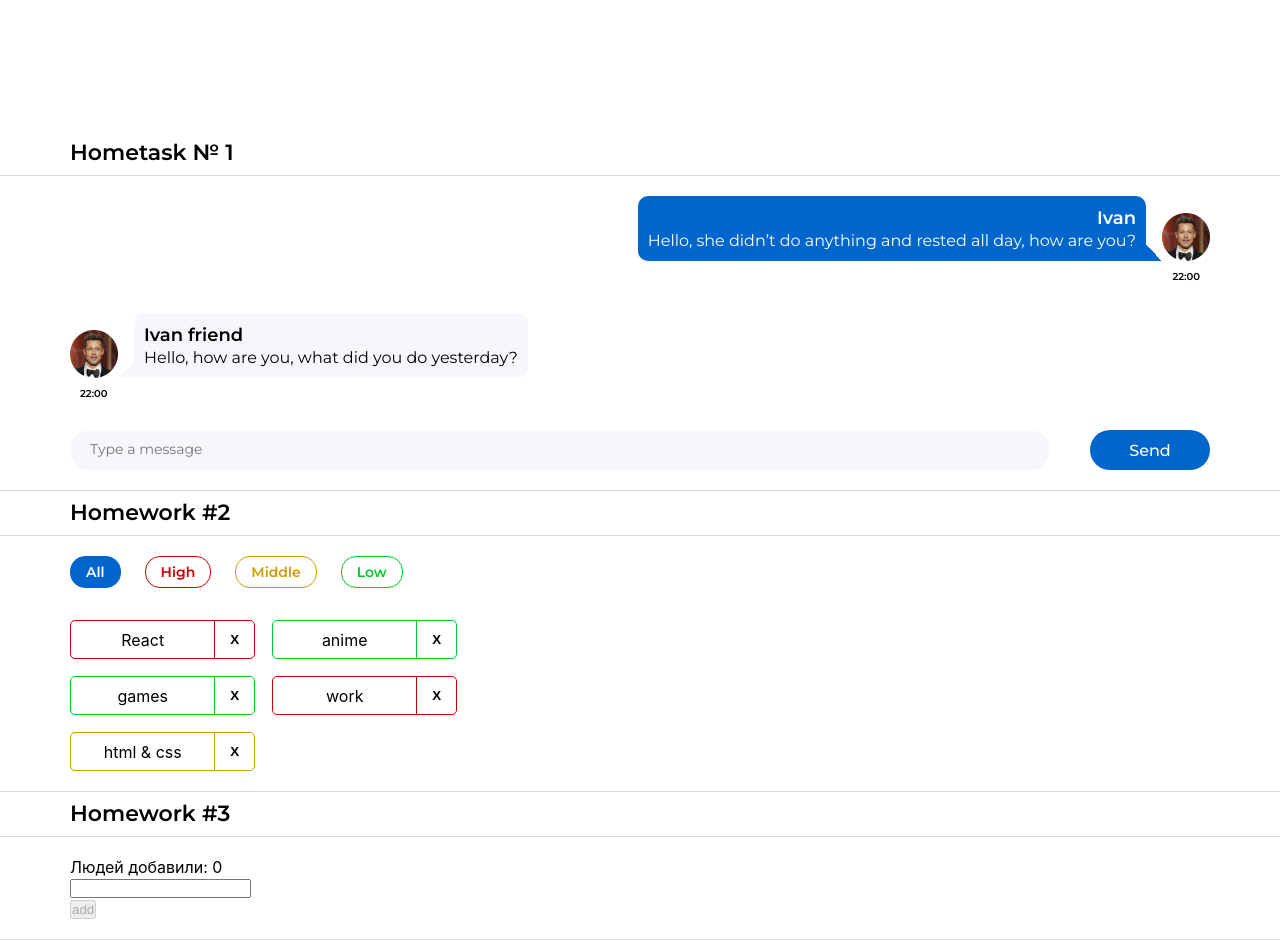
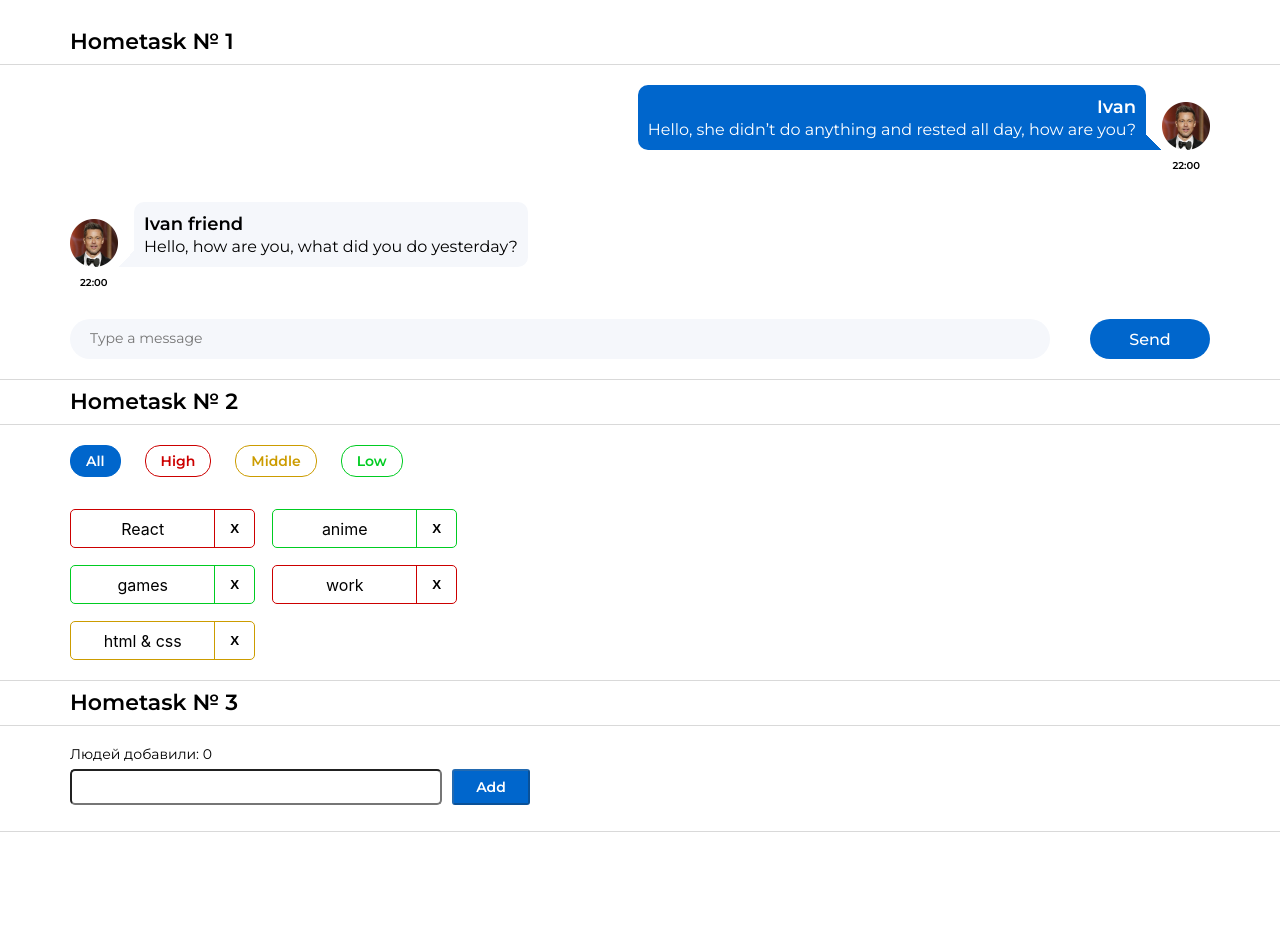
Before and after one commit to F-A-Z-A/home-work-02, a React (Create React App) app: page /#/pre-junior in a window 1280 px wide. Before the commit this address led to /. After the commit the page ends 832 px from the top, so only its background shows below. Built offline with nearby package versions, Linux system fonts and the light colour scheme.

Commit message:
hone-work-02-03(01)

```diff
--- a/src/s1-main/App.module.css
+++ b/src/s1-main/App.module.css
@@ -1,7 +1,7 @@
 .App {
   /*--header_height: 60px;*/
   max-width: 1280px;
-  margin: 131px auto 0;
+  margin: 20px auto 0;
   /*padding: 0 70px;*/
 }
 
--- a/src/s2-homeworks/hw02/HW2.tsx
+++ b/src/s2-homeworks/hw02/HW2.tsx
@@ -80,7 +80,7 @@ function HW2() {
 
   return (
     <div id={'hw2'}>
-      <div className={s2.hwTitle}>Homework #2</div>
+      <div className={s2.hwTitle}>Hometask № 2</div>
       <div className={s2.hw}>
         <Affairs
           data={filteredAffairs}
--- a/src/s2-homeworks/hw03/Greeting.module.css
+++ b/src/s2-homeworks/hw03/Greeting.module.css
@@ -1,22 +1,57 @@
 .greetingForm {
+
 }
 
 .inputAndButtonContainer {
+  display: flex;
+  gap: 10px;
 }
 
 .error {
+  font-family: Montserrat, sans-serif;
+  font-size: 14px;
+  font-weight: 400;
+  line-height: 17px;
+  color: #CC0000;
+  margin: 6px 0;
 }
 
 .input {
+  width: 372px;
+  height: 36px;
+  padding: 10px;
+  border-radius: 5px;
+
+  font-family: Montserrat, sans-serif;
+  font-size: 16px;
+  font-weight: 500;
+  line-height: 20px;
 }
 
 .input:focus {
 }
 
 .errorInput {
+  width: 372px;
+  height: 36px;
+  padding: 10px;
+  border-radius: 5px;
+
+  border: 2px solid #cc0000;
 }
 
 .button {
+  width: 78px;
+  height: 36px;
+  background-color: #0066CC;
+  border-radius: 3px;
+
+
+  font-family: Montserrat, sans-serif;
+  font-size: 14px;
+  font-weight: 600;
+  line-height: 20px;
+  color: #FFFFFF;
 }
 
 .button:focus {
@@ -29,7 +64,16 @@
 }
 
 .text {
+  font-family: Montserrat, sans-serif;
+  font-size: 14px;
+  font-weight: 400;
+  line-height: 17px;
+  margin-bottom: 6px;
 }
 
 .greeting {
+  font-family: Montserrat, sans-serif;
+  font-size: 14px;
+  font-weight: 500;
+  line-height: 17px;
 }
--- a/src/s2-homeworks/hw03/Greeting.tsx
+++ b/src/s2-homeworks/hw03/Greeting.tsx
@@ -36,7 +36,7 @@ const Greeting: React.FC<GreetingPropsType> = (
   } // деструктуризация пропсов
 ) => {
   // const inputClass = s.errorInput // need to fix with (? s.errorInput : s.input)
-  const inputClass = s.errorInput ? s.errorInput : s.input
+  const inputClass = error ? s.errorInput : s.input
 
   return (
     <div id={'hw3-form'} className={s.greetingForm}>
@@ -73,7 +73,7 @@ const Greeting: React.FC<GreetingPropsType> = (
           // КОТОРЫЙ ВСПЛЫВЕТ В КОМПОНЕНТЕ <HW3/> И ВЫЗОВЕТ pureAddUserCallback->
           // КОТОРЫЙ СОЗДАСТ НОВЫЙ ОБЪЕКТ И ЗАСЕТАЕТ ЕГО В users НЕ ПОТЕРЯВ И СТАРЫХ ЮЗЕРОВ
         >
-          add
+          Add
         </button>
       </div>
 
--- a/src/s2-homeworks/hw03/GreetingContainer.tsx
+++ b/src/s2-homeworks/hw03/GreetingContainer.tsx
@@ -22,9 +22,10 @@ export const pureAddUser = (name: string,
     addUserCallback(name.trim())
     // и очистить инпут засетав ''
     setName("")
+  } else {
+    // если имя пустое - показать ошибку: setError('Ошибка! Введите имя!'),
+    setError("Ошибка! Введите имя!")
   }
-  // если имя пустое - показать ошибку: setError('Ошибка! Введите имя!'),
-  setError('Ошибка! Введите имя!')
   // ЕСЛИ НЕ БУДЕТ ПОЛУЧАТЬСЯ, НЕ РАССТРАИВАЙСЯ. НА ЧЕТВЕРТОМ ЗАНЯТИИ ПО ТУДУЛИСТУ НАУЧИМ), НО ВСЕ ТАКИ ПОПЫТАЙСЯ))
 }
 
@@ -40,7 +41,7 @@ export const pureOnEnter = (
   e: KeyboardEvent<HTMLInputElement>,
   addUser: () => void
 ) => {
-  if (e.keyCode === 13) {
+  if (e.key === "Enter") {
     addUser()
   }
 }
--- a/src/s2-homeworks/hw03/HW3.tsx
+++ b/src/s2-homeworks/hw03/HW3.tsx
@@ -50,7 +50,7 @@ const HW3 = () => {
 
   return (
     <div id={'hw3'}>
-      <div className={s2.hwTitle}>Homework #3</div>
+      <div className={s2.hwTitle}>Hometask № 3</div>
       {/*для автоматической проверки дз (не менять)*/}
 
       <div className={s2.hw}>
```
